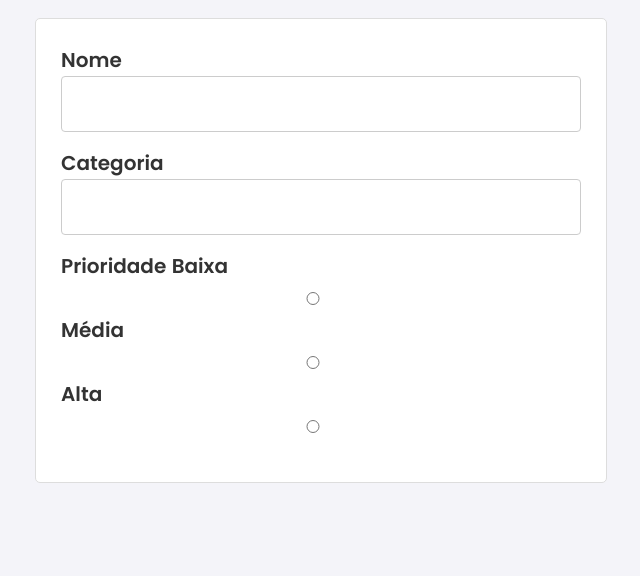
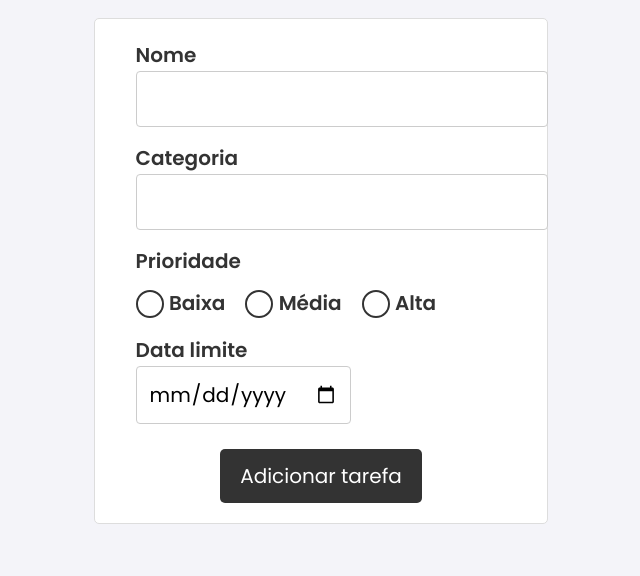
Before and after one commit to ViniElias/To-do-list, a plain HTML site: page index.html in a window 1280 px wide. Shown: the part 103-679 px from the top of the page, without its empty margins (319-959 px from the left). Drawn offline with Linux system fonts and the light colour scheme.

Commit message:
Finalização formulário

```diff
--- a/index.html
+++ b/index.html
@@ -1,31 +1,50 @@
 <!DOCTYPE html>
-<html lang="en">
+<html lang="pt-br">
+
 <head>
     <meta charset="UTF-8">
     <meta name="viewport" content="width=device-width, initial-scale=1.0">
     <link rel="stylesheet" href="style.css">
+    <script src="script.js"></script>
     <title>Lista de tarefas</title>
 </head>
+
 <body>
-    <h1>Lista de tarefas</h1>
-    <form class="form-list" action="#" method="POST">
+    <h1>Cadastro de tarefas</h1>
+    <form class="form-list" method="POST">
         <div class="form-group">
-            <label for="task">Nome</label>
+            <label for="task">Nome</label><br>
             <input type="text" name="task" id="task" required>
         </div>
         <div class="form-group">
-            <label for="category">Categoria</label>
+            <label for="category">Categoria</label><br>
             <input type="text" name="category" id="category" required>
         </div>
         <div class="form-group">
-            <label>Prioridade</label>
-            <label for="task">Baixa</label>
-            <input type="radio" name="priority" id="easy" required>
-            <label for="task">Média</label>
-            <input type="radio" name="priority" id="medium" required>
-            <label for="task">Alta</label>
-            <input type="radio" name="priority" id="high" required>
+            <label>Prioridade</label><br>
+            <div class="radio-group">
+                <span>
+                    <input type="radio" name="priority" id="easy" required>
+                    <label for="task">Baixa</label>
+                </span>
+                <span>
+                    <input type="radio" name="priority" id="medium" required>
+                    <label for="task">Média</label>
+                </span>
+                <span>
+                    <input type="radio" name="priority" id="hard" required>
+                    <label for="task">Alta</label>
+                </span>
+            </div>
         </div>
+        <div class="form-group">
+            <label for="date">Data limite</label><br>
+            <input type="date" name="date" id="date" required>
+        </div>
+        <button onclick="addTarefa()" class="task-button">Adicionar tarefa</button>
     </form>
+
+    <h2>Tarefas cadastradas</h2>
 </body>
+
 </html>
--- /dev/null
+++ b/script.js
@@ -0,0 +1,7 @@
+function addTarefa() {
+    let li = document.createElement("li");
+    let inputValue = document.getElementById("task").value;
+    let t = document.createTextNode(inputValue);
+    li.appendChild(t);
+    form.reset();
+}
--- a/style.css
+++ b/style.css
@@ -16,12 +16,59 @@ body {
 }
 
 input {
-    width: 95%;
+    width: auto;
     padding: 12px;
     border: 1px solid #ccc;
     border-radius: 4px;
     font-size: 1em;
     font-family: 'Poppins', sans-serif;
+}
+
+.radio-group {
+    display: flex;
+    gap: 20px;
+    margin-top: 10px;
+}
+input[type="radio"] {
+    appearance: none;
+    -webkit-appearance: none;
+    background-color: #fff;
+    border: 2px solid #333;
+    width: 10px;
+    height: 10px;
+    margin: 0;
+    border-radius: 50%;
+    display: inline-block;
+    position: relative;
+    vertical-align: middle;
+    cursor: pointer;
+}
+
+#easy:checked {
+    border: 2px solid rgb(0, 108, 0);
+    background-color: rgb(0, 188, 0);
+}
+
+#easy:hover {
+    background-color: rgba(0, 128, 0, 0.5);
+}
+
+#medium:checked {
+    border: 2px solid rgb(150, 150, 0);
+    background-color: yellow;
+}
+
+#medium:hover {
+    background-color: rgba(255, 255, 0, 0.5);
+}
+
+#hard:checked {
+    border: 2px solid rgb(150, 0, 0);
+    background-color: rgb(255, 28, 28);
+}
+
+#hard:hover {
+    background-color: rgba(255, 0, 0, 0.5);
 }
 
 h1 {
@@ -31,7 +78,7 @@ h1 {
 .form-list {
     max-width: 600px;
     margin: 30px auto;
-    padding: 25px;
+    padding: 20px;
     background: #fff;
     border: 1px solid #ddd;
     border-radius: 5px;
@@ -41,11 +88,29 @@ h1 {
 }
 
 .form-group {
-    width: 100%;
+    width: 90%;
     margin-bottom: 15px;
 }
 
 label {
-    margin-bottom: 5px;
+    margin-bottom: 10px;
     font-weight: 600;
 }
+
+.task-button {
+    display: inline-block;
+    background-color: #333;
+    font-family: 'Poppins', sans-serif;
+    color: #fff;
+    padding: 12px 20px;
+    margin-top: 10px;
+    border: none;
+    border-radius: 5px;
+    cursor: pointer;
+    font-size: 1em;
+    transition: 0.3s ease;
+}
+
+.task-button:hover {
+    background-color: #555;
+}
```
